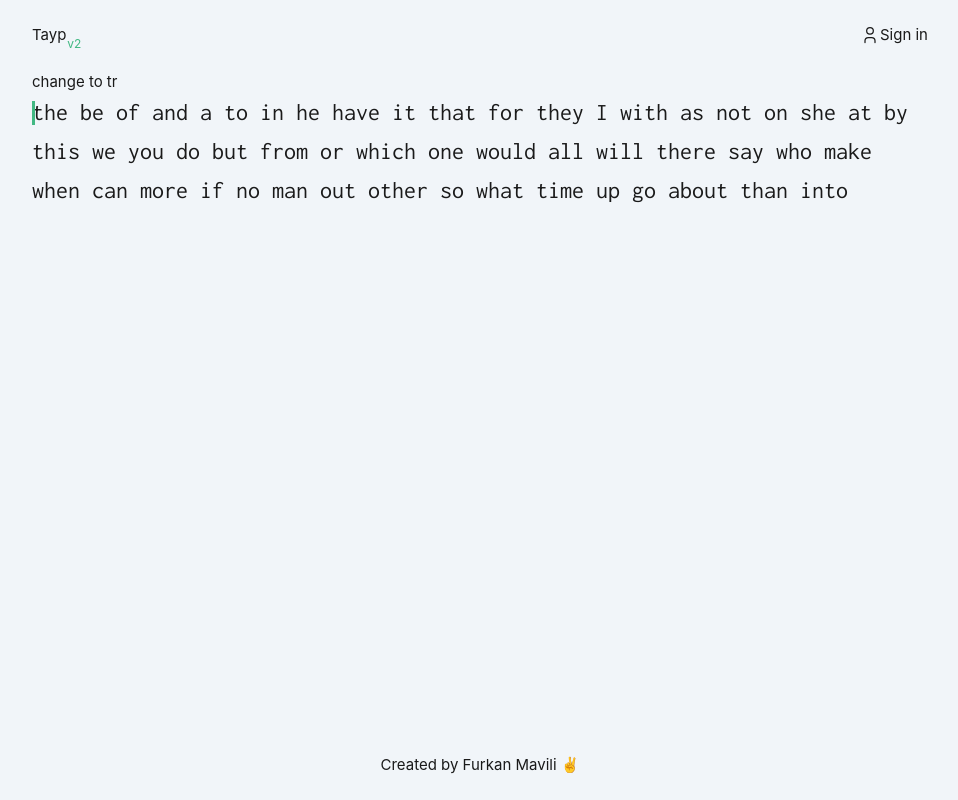
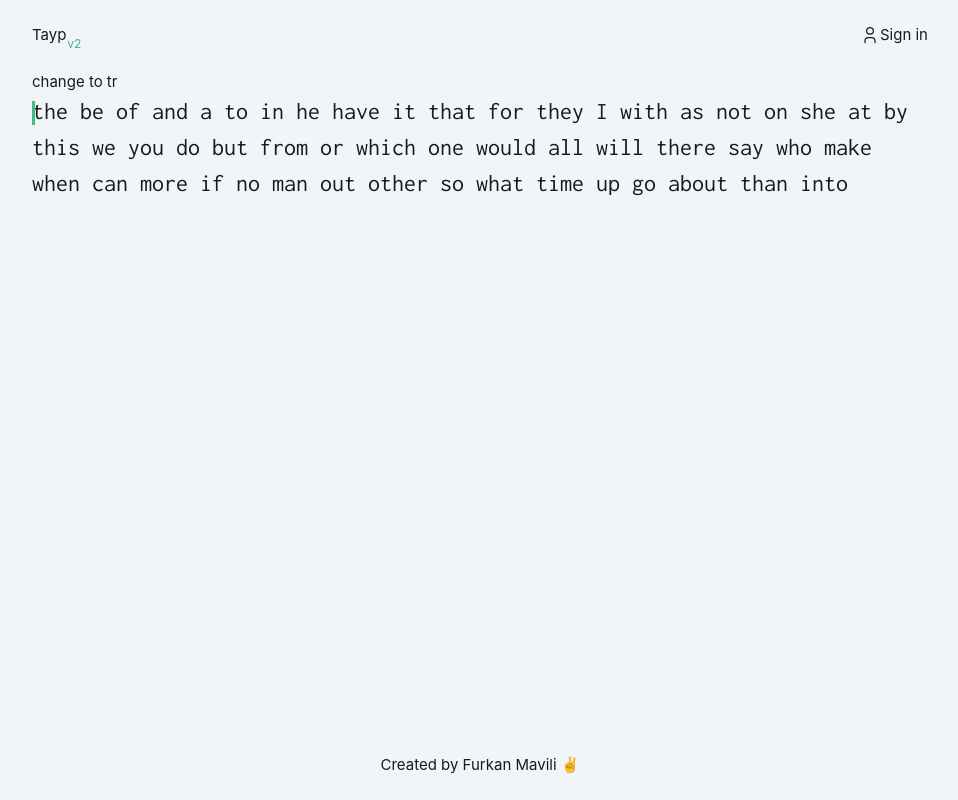
Before and after one commit to furkanmavili/tayp-v2, a Vue app: page / in a window 1280 px wide. Shown: the whole page, without its empty margins (160-1118 px from the left). Built offline with nearby package versions, Linux system fonts and the light colour scheme.

Commit message:
feat: add infinite word logic

```diff
--- a/src/components/Playground.vue
+++ b/src/components/Playground.vue
@@ -3,6 +3,8 @@ import { useLanguageStore } from "../stores/language";
 import { storeToRefs } from "pinia";
 import { ref, onMounted, computed, watch, onUpdated, onBeforeUpdate, onActivated } from "vue";
 import { parse } from "@vue/compiler-dom";
+
+const LETTER_HEIGHT = 36;
 
 async function importLanguage(fileName) {
   const json = await import(`../assets/languages/${fileName}.json`);
@@ -11,10 +13,12 @@ async function importLanguage(fileName) {
 const words = ref([]);
 const cursor = ref(0);
 const listRef = ref(null);
-const cursorLeft = ref(0);
-const cursorTop = ref(8);
-const wordRefs = ref([]);
+const cursorLeft = ref(0); // cursor left offset
+const cursorTop = ref(8); // cursor top offset
+const wordRefs = ref([]); // takes all word divs ref
+const letterRefs = ref([]);
 
+// returns word list with letters like ['h', 'e', 'l', 'l', 'o', ' ']
 const splittedWords = computed(() => {
   let splittedWords = [];
   words.value.forEach((word) => {
@@ -25,6 +29,8 @@ const splittedWords = computed(() => {
   });
   return splittedWords;
 });
+
+// it keeps track of current word index
 const currentWordIndex = computed(() => {
   let emptyCount = 0;
   splittedWords.value.slice(0, cursor.value).forEach((item) => {
@@ -32,6 +38,8 @@ const currentWordIndex = computed(() => {
   });
   return emptyCount;
 });
+
+// returns array of words with letters; [['h', 'e', 'l', 'l', 'o', '&nbsp;']]
 const parsedWords = computed(() => {
   return words.value.map((word) => [...word.split(""), "&nbsp;"]);
 });
@@ -68,12 +76,28 @@ watch(cursor, (newCursor, _) => {
   const wordOffsetLeft = currentWord.offsetLeft;
   const wordOffsetTop = currentWord.offsetTop;
   const currentLetter = Array.from(listRef.value.querySelectorAll(".letter"))[newCursor];
+
+  // letters left offset always relative to parent word div, so we need to calculate with
+  // current word left offset + current letter left offset
   cursorLeft.value = currentLetter.offsetLeft + wordOffsetLeft;
-  console.log(cursor.value);
-  if (currentLetter.offsetTop === 0) {
-    cursorTop.value = 8 + wordOffsetTop;
+
+  // console.log(wordOffsetTop);
+  // if word is on first row
+  if (wordOffsetTop === 0) {
+    cursorTop.value = wordOffsetTop + 8;
   } else {
     cursorTop.value = currentLetter.offsetTop + wordOffsetTop + 8;
+  }
+
+  // if cursor on begining of last row, delete first row
+  if (wordOffsetTop === LETTER_HEIGHT * 2 && wordOffsetLeft === 0 && currentLetter.offsetLeft === 0) {
+    const reversedWordRefs = wordRefs.value.reverse();
+    for (let i = 0; i < reversedWordRefs.length; i++) {
+      if (reversedWordRefs[i].offsetTop === 0) {
+        reversedWordRefs[i].style.display = "none";
+        cursorTop.value = LETTER_HEIGHT + 8;
+      }
+    }
   }
 });
 </script>
@@ -83,7 +107,8 @@ watch(cursor, (newCursor, _) => {
   <div
     :ref="(el) => (listRef = el)"
     id="words"
-    class="flex flex-wrap text-2xl select-none h-[120px] leading-relaxed overflow-hidden"
+    :style="{ height: LETTER_HEIGHT * 3 + 'px' }"
+    class="flex flex-wrap text-2xl select-none leading-normal overflow-hidden"
   >
     <div
       :ref="
```
